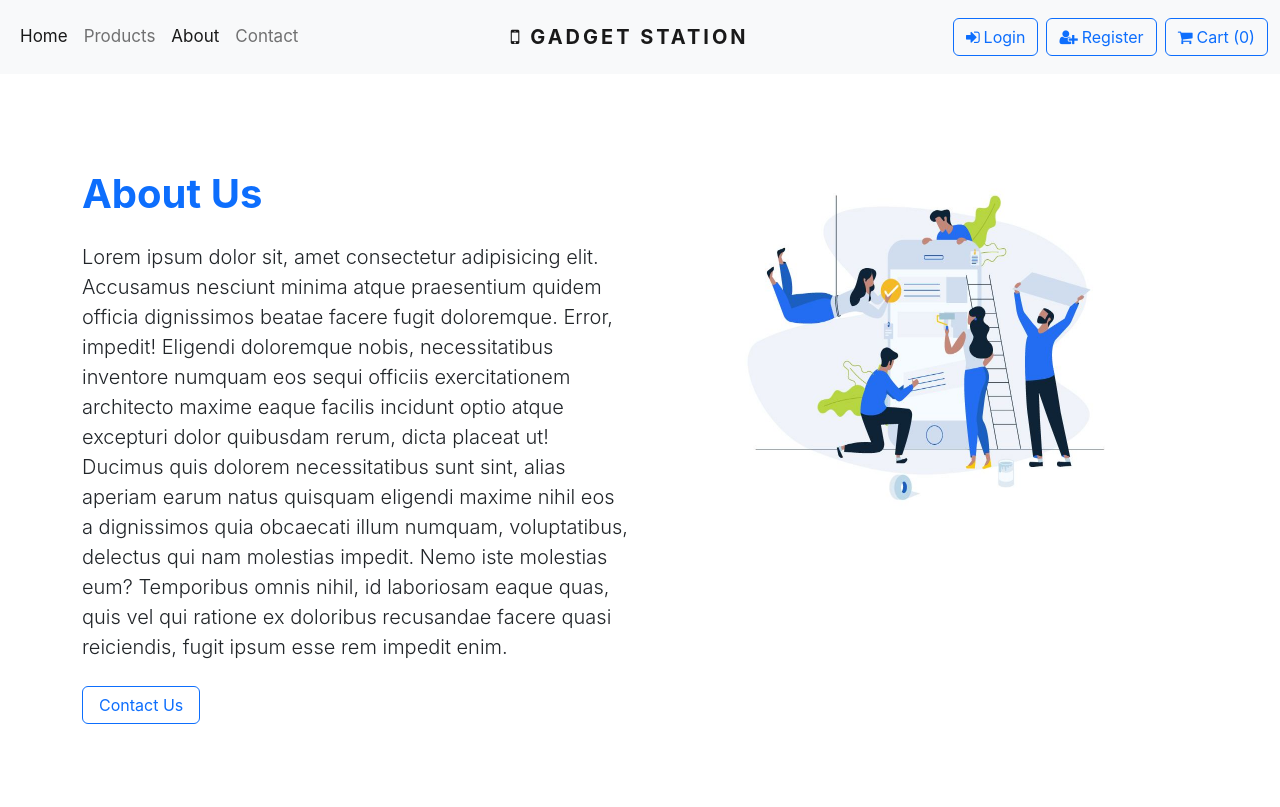
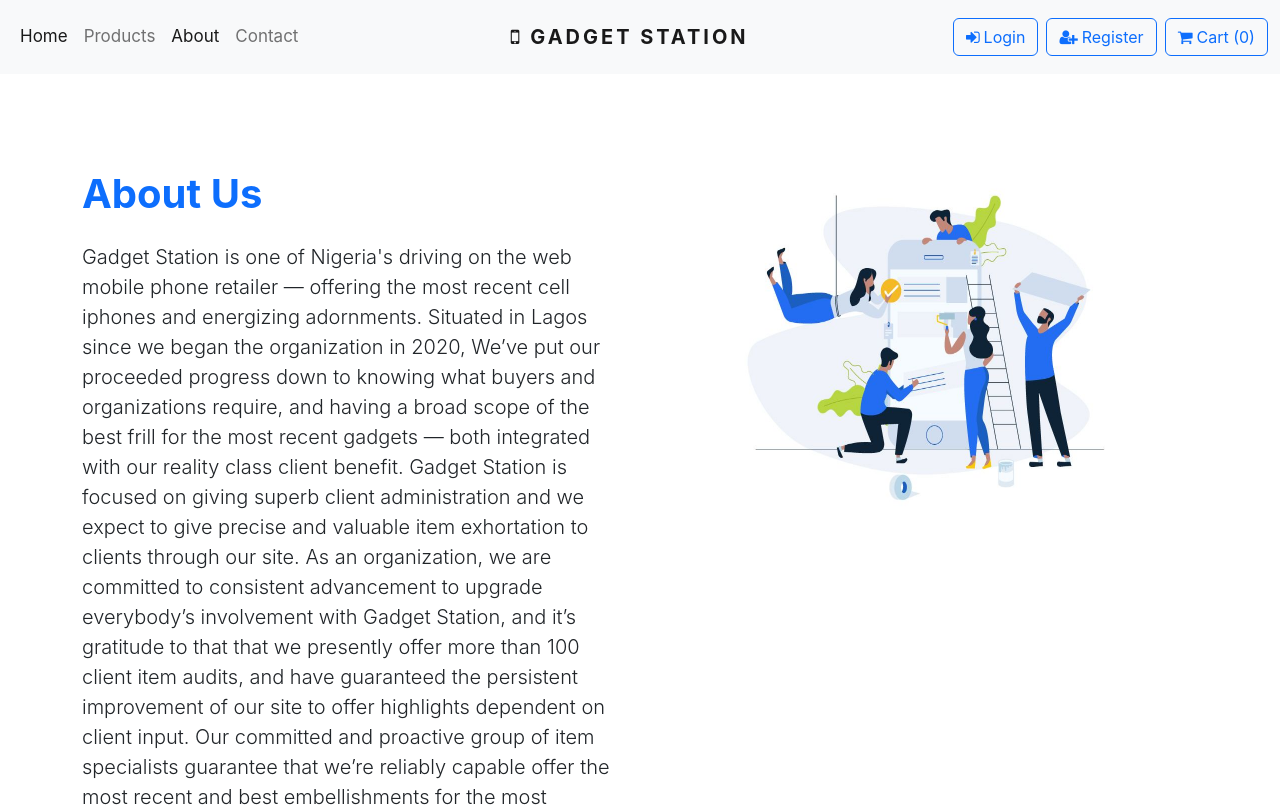
Before and after one commit to Mhi-sticks/Gadget-station, a React (Create React App) app: page /about in a window 1280 px wide. Shown: the top 807 px of the page. Built offline with nearby package versions, Linux system fonts and the light colour scheme.

Commit message:
about page edited

```diff
--- a/src/components/About.jsx
+++ b/src/components/About.jsx
@@ -8,7 +8,14 @@
       <div className="row">
         <div className='col-md-6'>
           <h1 className="text-primary fw-bold mb-4">About Us</h1>
-          <p className='lead mb-4'>Lorem ipsum dolor sit, amet consectetur adipisicing elit. Accusamus nesciunt minima atque praesentium quidem officia dignissimos beatae facere fugit doloremque. Error, impedit! Eligendi doloremque nobis, necessitatibus inventore numquam eos sequi officiis exercitationem architecto maxime eaque facilis incidunt optio atque excepturi dolor quibusdam rerum, dicta placeat ut! Ducimus quis dolorem necessitatibus sunt sint, alias aperiam earum natus quisquam eligendi maxime nihil eos a dignissimos quia obcaecati illum numquam, voluptatibus, delectus qui nam molestias impedit. Nemo iste molestias eum? Temporibus omnis nihil, id laboriosam eaque quas, quis vel qui ratione ex doloribus recusandae facere quasi reiciendis, fugit ipsum esse rem impedit enim.
+          <p className='lead mb-4'>Gadget Station is one of Nigeria's driving on the web mobile phone retailer — offering the most recent cell iphones and energizing adornments.
+Situated in Lagos since we began the organization in 2020,
+We’ve put our proceeded progress down to knowing what buyers and organizations require, and having a broad scope of the best frill for the most recent gadgets — both integrated with our reality class client benefit.
+Gadget Station is focused on giving superb client administration and we expect to give precise and valuable item exhortation to clients through our site.
+As an organization, we are committed to consistent advancement to upgrade everybody’s involvement with Gadget Station, and it’s gratitude to that that we presently offer more than 100 client item audits, and have guaranteed the persistent improvement of our site to offer highlights dependent on client input.
+Our committed and proactive group of item specialists guarantee that we’re reliably capable offer the most recent and best embellishments for the most prominent gadgets. Browse iphones,  and that’s only the tip of the iceberg.
+All accompany a multi-day unconditional promise and a one-year guarantee – so you’re guaranteed outright genuine feelings of serenity following your buy!
+stay tuned, there's more to come!!!
           </p>
           <NavLink to="/contact" className="btn btn-outline-primary px-3">
             Contact Us
```
